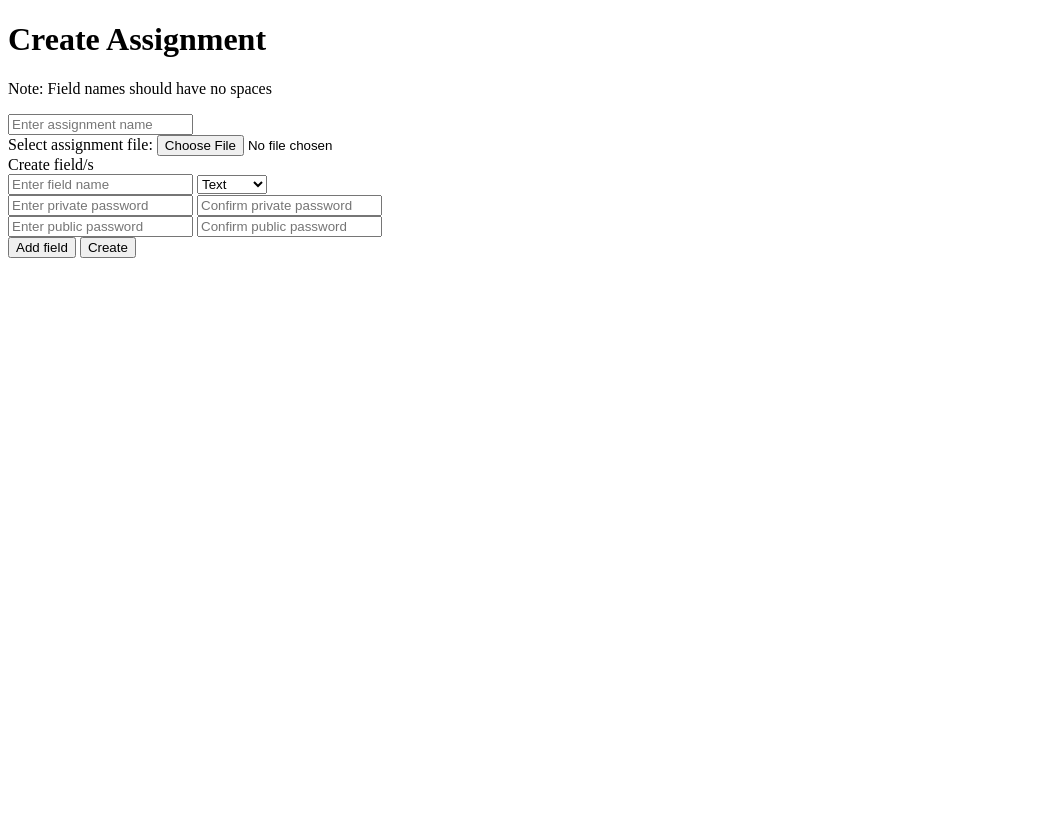
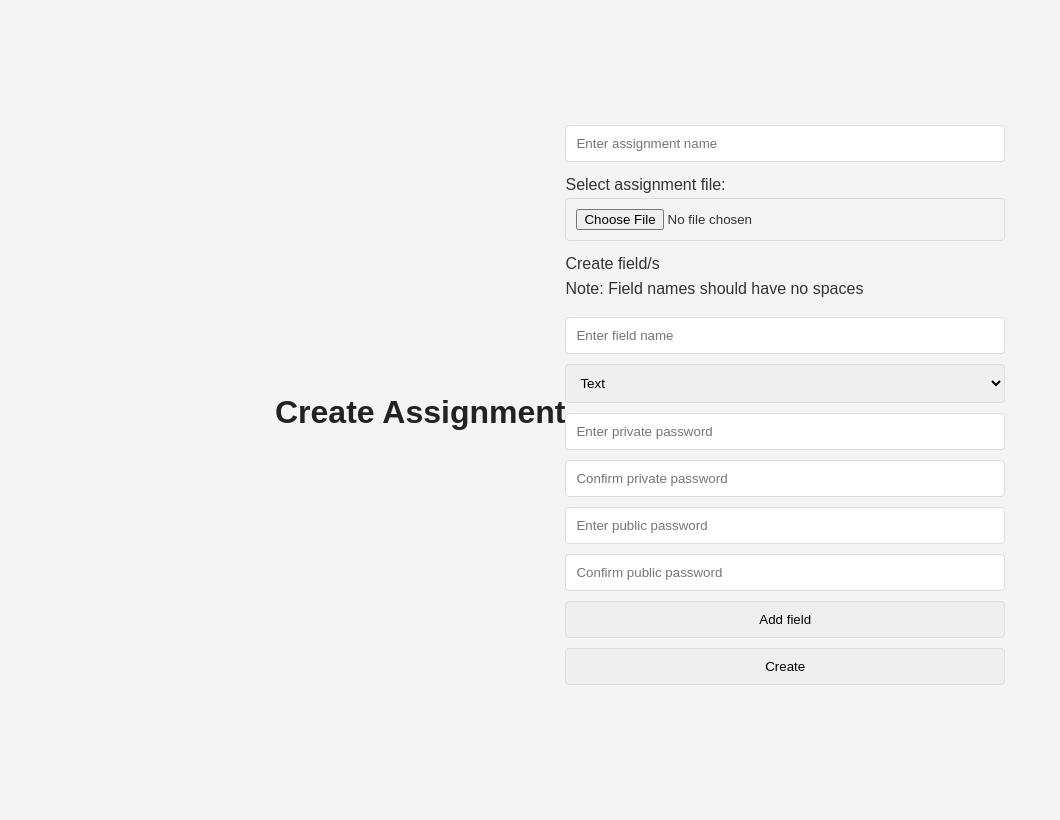
Before and after one commit to UdayRajSingh288/Assignment0-Feature-Complete, a PHP site: page /create.php in a window 1280 px wide. Shown: the whole page, without its empty margins (0-1060 px from the left). Before the commit the page ends 258 px from the top, so only its background shows below. Run offline with PHP 8.4, Linux system fonts and the light colour scheme.

Commit message:
Add files via upload

```diff
--- a/create.php
+++ b/create.php
@@ -2,16 +2,17 @@
 <html>
 	<head>
 		<title>Create assignment</title>
+		<link rel = "stylesheet" href = "style.css">
 	</head>
 	<body>
 		<h1>Create Assignment</h1>
-		<p>Note: Field names should  have no spaces</p>
 		<form action = "create.php" method = "POST" id = "assignmentfieldsform" onSubmit = "validateandsubmit();" enctype = "multipart/form-data">
 			<input type = "test" name = "assignmentname" placeholder = "Enter assignment name" required><br>
 			<label>Select assignment file: </label>
 			<input type = "file" name = "assignmentpdf" accept = "application/pdf" required><br>
 			<label>Create field/s</label><br>
 			<div id = "fields">
+				<p>Note: Field names should  have no spaces</p>
 				<input type = "text" name = "fieldname[]" placeholder = "Enter field name" >
 				<select name = "fieldtype[]">
 					<option value = "text">Text</option>
--- a/create_success.php
+++ b/create_success.php
@@ -2,6 +2,7 @@
 <html>
 	<head>
 		<title>Create Success</title>
+		<link rel = "stylesheet" href = "style.css">
 	</head>
 	<body>
 		<h1>
--- a/fill_form.php
+++ b/fill_form.php
@@ -12,6 +12,7 @@
 <html>
 	<head>
 		<title>Fill form <?php echo($_SESSION["s_assignment"]); ?></title>
+		<link rel = "stylesheet" href = "style.css">
 	</head>
 	<body>
 		<h1>
@@ -19,6 +20,7 @@
 				echo($document["assignmentname"]);;
 			?>
 		</h1>
+		<br><br>
 		<a href = <?php echo("data/" . $document["assignmentid"] . "/" . $document["assignmentpdf"]); ?> download>
 			Assignment document
 		</a>
--- /dev/null
+++ b/style.css
@@ -0,0 +1,186 @@
+/* Reset some default browser styles */
+
+html, body {
+    height: 100%;
+    margin: 0;
+}
+
+
+* {
+    margin: 0;
+    padding: 0;
+    box-sizing: border-box;
+}
+
+/* Body */
+body {
+    font-family: Arial, sans-serif;
+    line-height: 1.6;
+    margin: 20px;
+    background-color: #f4f4f4;
+    color: #333;
+    display: flex;
+    justify-content: center;
+    align-items: center;
+}
+
+/* Headings */
+h1, h2, h3, h4, h5, h6 {
+    margin-bottom: 15px;
+    font-weight: bold;
+    color: #222;
+}
+
+h1 {
+    font-size: 2em;
+}
+
+h2 {
+    font-size: 1.75em;
+}
+
+h3 {
+    font-size: 1.5em;
+}
+
+h4 {
+    font-size: 1.25em;
+}
+
+h5 {
+    font-size: 1em;
+}
+
+h6 {
+    font-size: 0.875em;
+}
+
+/* Paragraphs */
+p {
+    margin-bottom: 15px;
+}
+
+/* Links */
+a {
+    color: #007bff;
+    text-decoration: none;
+}
+
+a:hover {
+    text-decoration: underline;
+}
+
+/* Lists */
+ul, ol {
+    margin: 20px;
+    padding: 0 20px;
+}
+
+li {
+    margin-bottom: 10px;
+}
+
+/* Tables */
+table {
+    width: 100%;
+    border-collapse: collapse;
+    margin-bottom: 20px;
+}
+
+th, td {
+    padding: 10px;
+    border: 1px solid #ddd;
+}
+
+th {
+    background-color: #f4f4f4;
+}
+
+/* Forms */
+form {
+    margin-bottom: 20px;
+}
+
+input, textarea, select, button {
+    width: 100%;
+    padding: 10px;
+    margin-bottom: 10px;
+    border: 1px solid #ddd;
+    border-radius: 4px;
+}
+
+button {
+    background-color: #007bff;
+    color: #fff;
+    cursor: pointer;
+}
+
+button:hover {
+    background-color: #0056b3;
+}
+
+/* Centered <div> */
+.center-div {
+    width: 80%;
+    margin: 0 auto;
+    padding: 20px;
+    background-color: #fff;
+    border: 1px solid #ddd;
+    border-radius: 4px;
+    box-shadow: 0 0 10px rgba(0, 0, 0, 0.1);
+}
+
+/* Additional styles for visual enhancement */
+hr {
+    margin: 20px 0;
+    border: 0;
+    border-top: 1px solid #ddd;
+}
+
+code {
+    background-color: #f8f8f8;
+    padding: 2px 4px;
+    border-radius: 4px;
+}
+
+/* Basic button styles for <a> tag */
+a {
+    display: inline-block;
+    padding: 10px 20px;
+    font-size: 16px;
+    font-weight: bold;
+    text-align: center;
+    color: #fff;
+    background-color: #007bff;
+    border: none;
+    border-radius: 5px;
+    text-decoration: none;
+    cursor: pointer;
+    transition: background-color 0.3s ease, box-shadow 0.3s ease;
+}
+
+/* Hover state */
+a:hover {
+    background-color: #0056b3;
+    box-shadow: 0 0 10px rgba(0, 0, 0, 0.1);
+}
+
+/* Active state */
+a:active {
+    background-color: #004494;
+    box-shadow: 0 0 5px rgba(0, 0, 0, 0.2) inset;
+}
+
+/* Focus state */
+a:focus {
+    outline: none;
+    box-shadow: 0 0 5px rgba(0, 123, 255, 0.5);
+}
+
+/* Optional: Disabled state */
+a.disabled,
+a[disabled] {
+    background-color: #cccccc;
+    cursor: not-allowed;
+    pointer-events: none;
+}
--- a/submit.php
+++ b/submit.php
@@ -2,6 +2,7 @@
 <html>
 	<head>
 		<title>Submit assignment</title>
+		<link rel = "stylesheet" href = "style.css">
 	</head>
 	<body>
 		<h1>Select Assignment</h1>
--- a/view.php
+++ b/view.php
@@ -2,6 +2,7 @@
 <html>
 	<head>
 		<title>View assignment</title>
+		<link rel = "stylesheet" href = "style.css">
 	</head>
 	<body>
 		<h1>Select Assignment</h1>
--- a/view_page.php
+++ b/view_page.php
@@ -16,6 +16,7 @@
 <html>
 	<head>
 		<title>View <?php echo($document["assignmentid"]); ?></title>
+		<link rel = "stylesheet" href = "style.css">
 	</head>
 	<body>
 		<h1><?php echo($document["assignmentname"]); ?></h1>
```
Also changed, not shown: index.php (+5 -2 lines).
